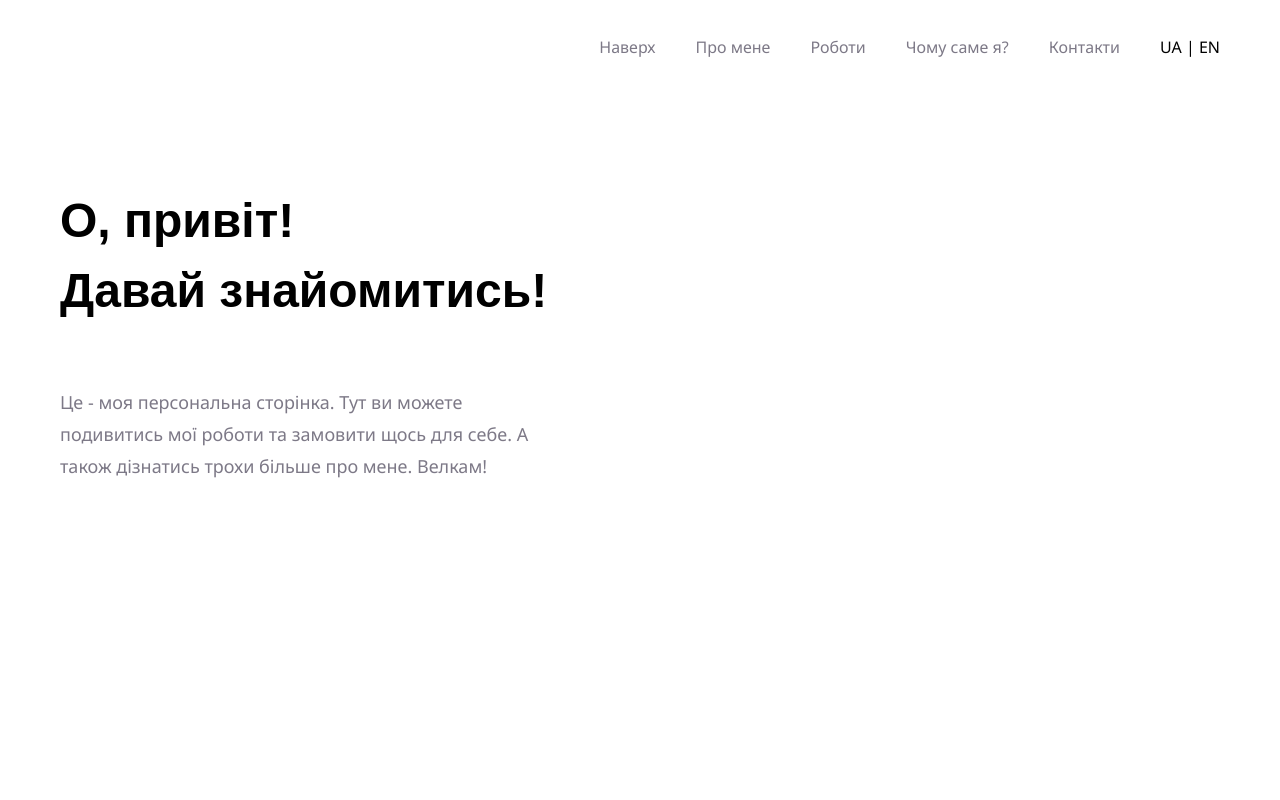
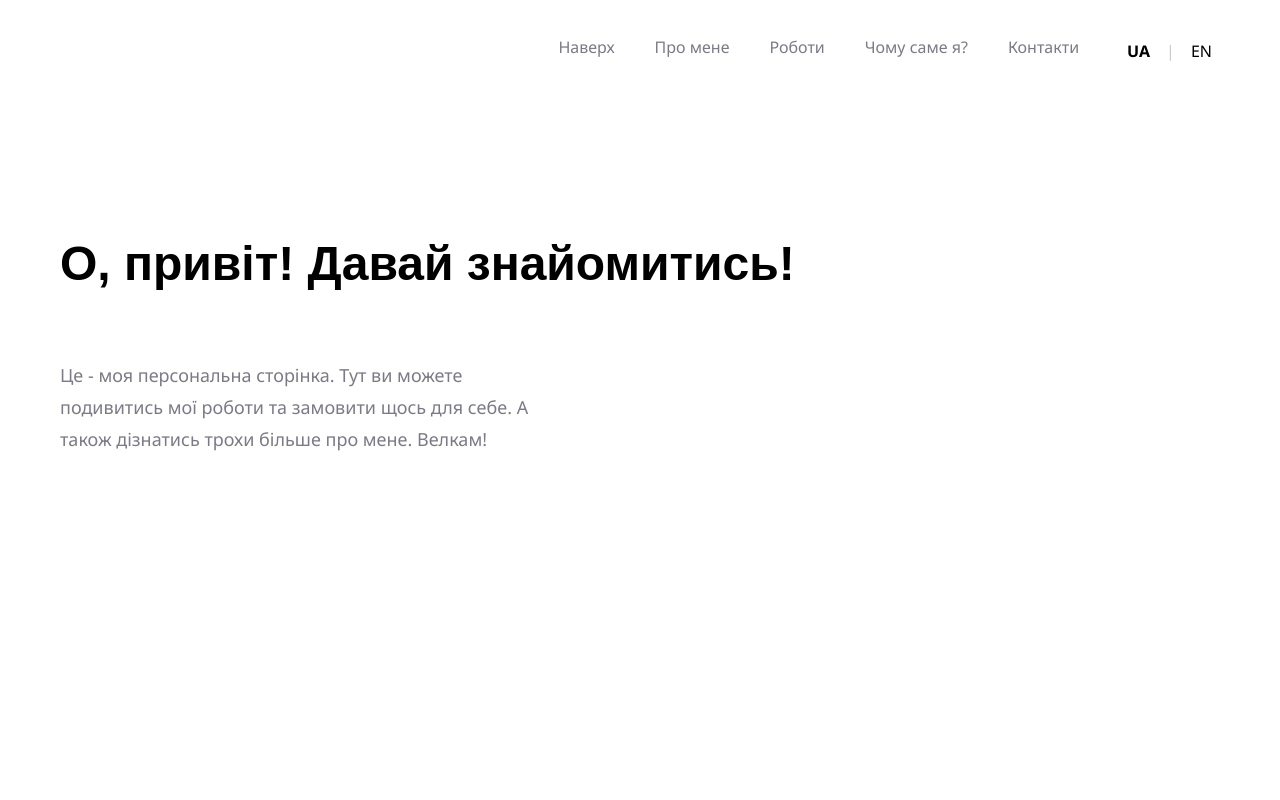
Before and after one commit to electrixky/designer-portfolio, a website built with webpack: page index.html in a window 1280 px wide. Both pictures are taken after a click on the button "UA". Shown: the top 800 px of the page. Built offline with nearby package versions, Linux system fonts and the light colour scheme; files whose address does not match are found by name; a web font is replaced by a local one.

Commit message:
change language scripts added

```diff
--- a/index.html
+++ b/index.html
@@ -56,8 +56,9 @@
 <main class="hero">
   <div class="wrapper">
     <div class="hero__content">
-      <h2 class="hero__title">О, привіт!<br>Давай знайомитись!</h2>
-      <p class="hero__description">Це - моя персональна сторінка. Тут ви можете подивитись мої роботи та замовити щось
+      <h2 class="hero__title" data-lang-key="hero.title">О, привіт!<br>Давай знайомитись!</h2>
+      <p class="hero__description" data-lang-key="hero.description">Це - моя персональна сторінка. Тут ви можете
+        подивитись мої роботи та замовити щось
         для себе. А також дізнатись трохи більше про мене. Велкам!</p>
     </div>
   </div>
@@ -461,7 +462,7 @@
 
 <script type="module" src="src/js/modules/slider.js"></script>
 <script src="https://unpkg.com/swiper/swiper-bundle.min.js"></script>
-<script src="src/js/main.js"></script>
+<script type="module" src="src/js/main.js"></script>
 </body>
 
 </html>
--- a/src/js/main.js
+++ b/src/js/main.js
@@ -0,0 +1,5 @@
+import LanguageSwitcher from './modules/langSwitcher.js';
+
+document.addEventListener('DOMContentLoaded', () => {
+  new LanguageSwitcher();
+});
--- /dev/null
+++ b/src/js/modules/langSwitcher.js
@@ -0,0 +1,46 @@
+import translations from '../translations.js';
+
+export default class LanguageSwitcher {
+  constructor() {
+    this.currentLang = 'ua';
+    this.init();
+  }
+
+  init() {
+    // Get all language buttons
+    const langButtons = document.querySelectorAll('.header__lang-btn');
+
+    // Add click handlers
+    langButtons.forEach(button => {
+      button.addEventListener('click', () => {
+        const newLang = button.dataset.lang;
+        this.switchLanguage(newLang);
+
+        // Update active button state
+        langButtons.forEach(btn => btn.classList.remove('header__lang-btn--active'));
+        button.classList.add('header__lang-btn--active');
+      });
+    });
+
+    // Load saved language preference
+    const savedLang = localStorage.getItem('selectedLanguage');
+    if (savedLang) {
+      this.switchLanguage(savedLang);
+    }
+  }
+
+  switchLanguage(lang) {
+    // Save language preference
+    localStorage.setItem('selectedLanguage', lang);
+    this.currentLang = lang;
+
+    // Update all translatable elements
+    const elements = document.querySelectorAll('[data-lang-key]');
+    elements.forEach(element => {
+      const key = element.dataset.langKey;
+      if (translations[lang][key]) {
+        element.textContent = translations[lang][key];
+      }
+    });
+  }
+}
--- a/src/scss/components/_header.scss
+++ b/src/scss/components/_header.scss
@@ -11,4 +11,29 @@
   &__link {
     color: #7D7987;
   }
+
+  &__lang {
+    display: flex;
+    align-items: center;
+    gap: 0.5rem;
+  }
+
+  &__lang-btn {
+    background: none;
+    border: none;
+    cursor: pointer;
+    padding: 0.25rem 0.5rem;
+
+    &--active {
+      font-weight: bold;
+    }
+
+    &:hover {
+      opacity: 0.8;
+    }
+  }
+
+  &__lang-separator {
+    color: #ccc;
+  }
 }
```
